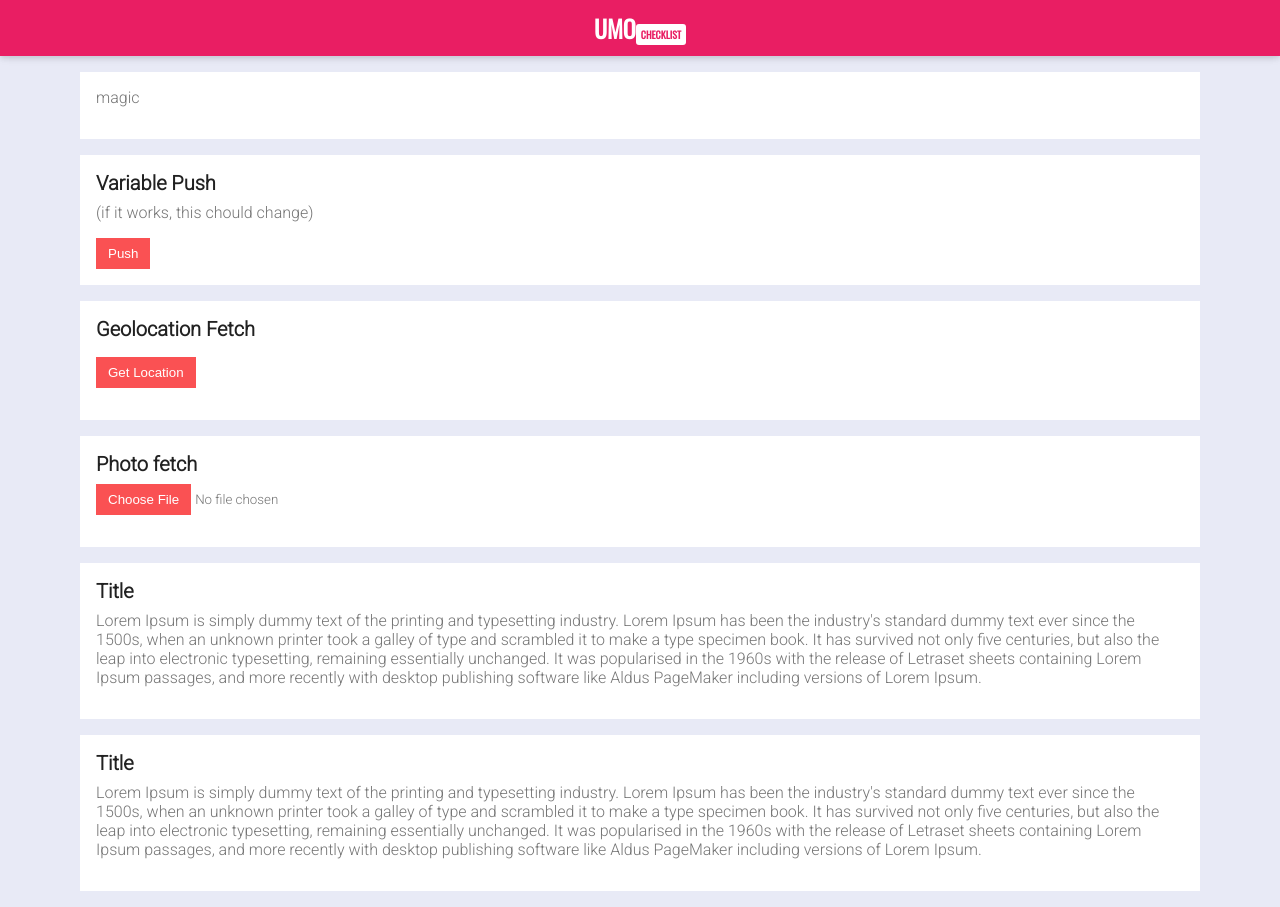
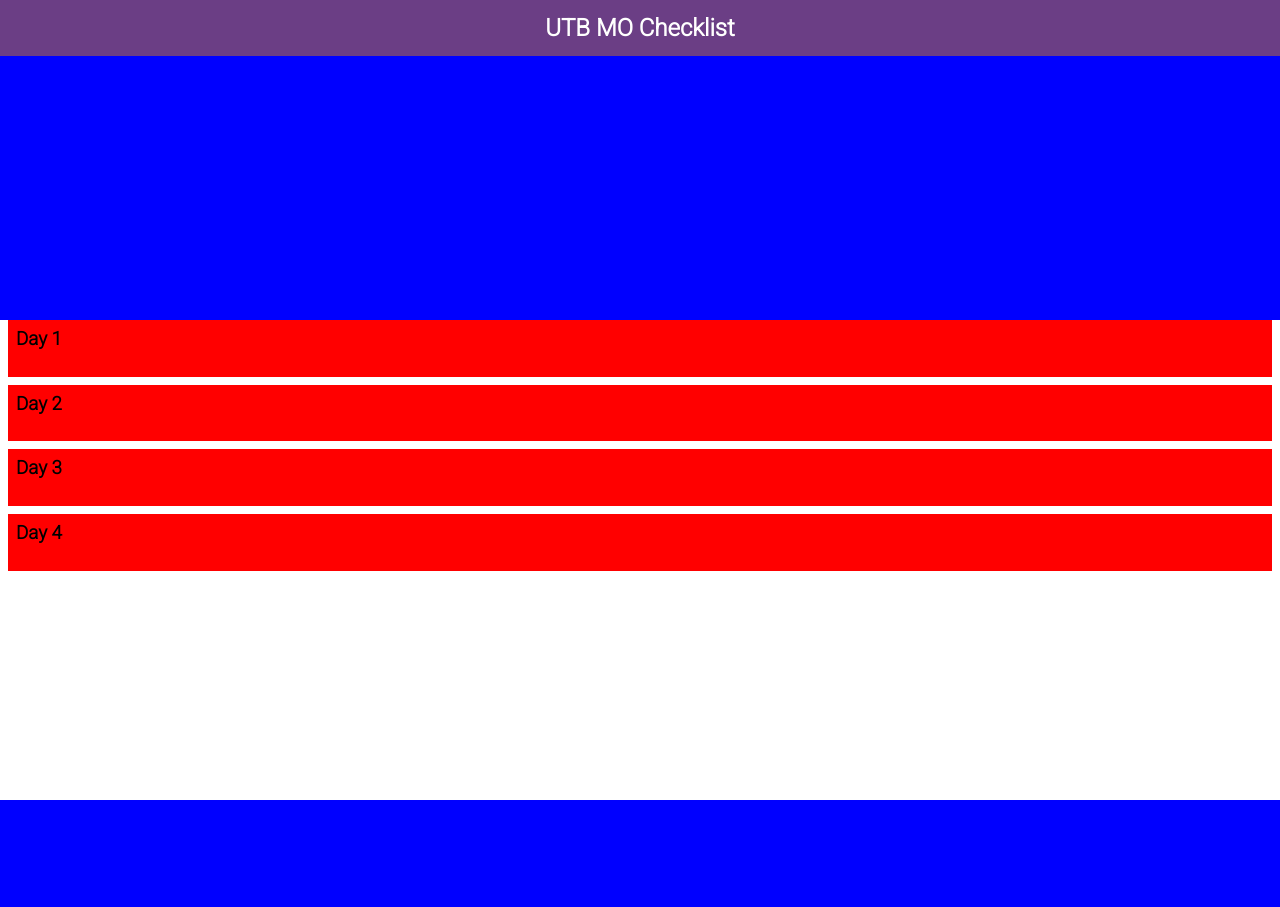
Before and after one commit to naqiuddinihsan/utbmoc, a PHP site: page / in a window 1280 px wide. After the commit the page ends 800 px from the top, so only its background shows below. Run offline with PHP 8.4, Linux system fonts and the light colour scheme.

Commit message:
Cosmetic update

```diff
--- a/index.php
+++ b/index.php
@@ -1,97 +1,44 @@
 <!DOCTYPE html>
 <html>
     <head>
-        <title>UMO Checklist</title>
+        <title>UTB MO Checklist</title>
         <meta name="viewport" content="width=device-width, initial-scale=1">
         <link rel="stylesheet" href="style.css" />
         <link href="https://fonts.googleapis.com/css?family=Roboto:300" rel="stylesheet">
         <link href="https://fonts.googleapis.com/css?family=Oswald" rel="stylesheet">
-        <link rel="icon" href="https://www.gstatic.com/images/branding/product/ico/google_fonts_lodp.ico" type="image/x-icon">
+        <link rel="icon" href="http://www.utb.edu.bn/favicon.ico" type="image/x-icon">
     </head>
     <body>
-        <div class="scp-dash">
-            <div class="scp-top">
-                <div class="scp-hdr">
-                    <a href="#">
-                    <h2>UMO<span>Checklist</span></h2>
-                    </a>
+        <div class="sandbox">
+            <div class="top">
+                <div class="header">
+                    <h2>UTB MO Checklist</h2>
                 </div>
             </div>
-            <div class="scp-mid">
-
-                <!--FEED-->
-                <div class="scp-feed">
-                    <div id="xcore" class="scp-post">
-                        <p>magic</p>
-                    </div>
-                    <div class="scp-post">
-                        <h3>Variable Push</h3>
-                        <p id="varo">(if it works, this chould change)</p>
-                        <button onclick="push()">Push</button>
-
-                        <script type="text/javascript">
-                            var varo = document.getElementById("varo");
-                            var xcore = document.getElementById("xcore");
-
-
-                            var scppost = "";
-
-                            function push() {
-                                varo.innerHTML = "It works!";
-                                xcore.innerHTML = "<h3>Title</h3><p>Notification?</p>";
-                            }
-                        </script>
-                    </div>
-
-
-
-                    <div class="scp-post">
-                        <h3>Geolocation Fetch</h3>
-                        <p id="demo"></p>
-                        <p>
-                            <button onclick="getLocation()">Get Location</button>
-
-
-                            <script>
-                            var x = document.getElementById("demo");
-
-                            function getLocation() {
-                                if (navigator.geolocation) {
-                                    navigator.geolocation.getCurrentPosition(showPosition);
-                                } else {
-                                    x.innerHTML = "Geolocation is not supported by this browser.";
-                                }
-                            }
-
-                            function showPosition(position) {
-                                x.innerHTML = "Latitude: " + position.coords.latitude +
-                                "<br>Longitude: " + position.coords.longitude;
-                            }
-                            </script>
-                        </p>
-                    </div>
-
-                <div class="scp-post">
-                    <h3>Photo fetch</h3>
-                    <p>
-                        <input type="file" capture="camera" accept="image/*" id="cameraInput" name="cameraInput">
-                    </p>
-
+            <div class="mid">
+                <div class="banner">
 
                 </div>
-
-                <div class="scp-post">
-                    <h3>Title</h3>
-                    <p>Lorem Ipsum is simply dummy text of the printing and typesetting industry. Lorem Ipsum has been the industry's standard dummy text ever since the 1500s, when an unknown printer took a galley of type and scrambled it to make a type specimen book. It has survived not only five centuries, but also the leap into electronic typesetting, remaining essentially unchanged. It was popularised in the 1960s with the release of Letraset sheets containing Lorem Ipsum passages, and more recently with desktop publishing software like Aldus PageMaker including versions of Lorem Ipsum.</p>
+                <div class="canvas">
+                    <div class="post">
+                        <h3>Day 1</h3>
+                        <p></p>
+                    </div>
+                    <div class="post">
+                        <h3>Day 2</h3>
+                        <p></p>
+                    </div>
+                    <div class="post">
+                        <h3>Day 3</h3>
+                        <p></p>
+                    </div>
+                    <div class="post">
+                        <h3>Day 4</h3>
+                        <p></p>
+                    </div>
                 </div>
-
-                <div class="scp-post">
-                    <h3>Title</h3>
-                    <p>Lorem Ipsum is simply dummy text of the printing and typesetting industry. Lorem Ipsum has been the industry's standard dummy text ever since the 1500s, when an unknown printer took a galley of type and scrambled it to make a type specimen book. It has survived not only five centuries, but also the leap into electronic typesetting, remaining essentially unchanged. It was popularised in the 1960s with the release of Letraset sheets containing Lorem Ipsum passages, and more recently with desktop publishing software like Aldus PageMaker including versions of Lorem Ipsum.</p>
-                </div>
-                <!--END FEED-->
             </div>
-<!--            <div class="scp-btm"></div>-->
+            <div class="bot"></div>
         </div>
     </body>
 </html>
--- a/style.css
+++ b/style.css
@@ -1,8 +1,10 @@
 html, body {
     margin: 0 !important;
     font-family: 'Roboto', sans-serif;
+/*
     background: #E8EAF6;
     color: #757575;
+*/
 }
 
 input {
@@ -17,17 +19,6 @@ a {
 h3, p {
     margin-top: 0;
 }
-
-.scp-post h3 {
-    font-size: 20px;
-    margin-bottom: 8px;
-    color: #212121;
-}
-
-.scp-post p {
-    font-size: 16px;
-}
-
 
 input[type="button" i], input[type="submit" i], input[type="reset" i], input[type="file" i]::-webkit-file-upload-button, button {
     background: #FA5153;
@@ -45,77 +36,46 @@ button:active {
     opacity: .9;
 }
 
-.scp-dash {
+
+.sandbox {
     width: 100%;
-    margin: 0 auto;
+    height: 100%;
 }
 
-.scp-top, .scp-mid, .scp-btm {
-    float: left;
+.top {
+    position: fixed;
     width: 100%;
 }
 
-.scp-top {
-    position: fixed;
-}
-
-.scp-hdr {
-    background: #E91E63;
+.header {
+    background: #6B3E85;
     height: 56px;
     color: #fff;
     text-align: center;
-    -webkit-box-shadow: 0 2px 4px -1px rgba(0,0,0,0.06),0 4px 5px 0 rgba(0,0,0,0.06),0 1px 10px 0 rgba(0,0,0,0.08);
-    box-shadow: 0 2px 4px -1px rgba(0,0,0,0.06),0 4px 5px 0 rgba(0,0,0,0.06),0 1px 10px 0 rgba(0,0,0,0.08);
 }
 
-.scp-hdr h2 {
+.header h2 {
     line-height: 56px;
     margin: 0;
-    padding: 0;
-    font-family: 'Oswald', sans-serif;
+}
+.mid {
+
+}
+.banner {
+    height: 320px;
+    background: blue;
 }
 
-.scp-hdr span {
-    background: #fff;
-    color: #E91E63;
-    font-size: 10px;
-    padding: 3px 5px;
-    border-radius: 3px;
-    text-transform: uppercase;
+.canvas {
+    padding: 0 8px;
 }
 
-.scp-mid {
-    margin-top: 56px;
-/*    padding-top: 8px;*/
-}
-.scp-btm {
-    height: 64px;
-    background: orange;
+.post {
+    background: red;
+    margin: 0 auto 8px auto;
+    padding: 8px;
 }
 
-.scp-feed {
-    margin-top: 16px;
+.bot {
+
 }
-
-.scp-post {
-    width: 85%;
-    margin: 0 auto 16px auto;
-    background: #fff;
-    padding: 16px;
-/*    border-bottom: 1px solid #999999;*/
-}
-
-.scp-post-title {
-    float: left;
-    height: 64px;
-    width: 100%;
-}
-.scp-post-body {
-    float: left;
-    height: 180px;
-    width: 100%;
-}
-
-#demo {
-    color: #FA5153;
-}
```
